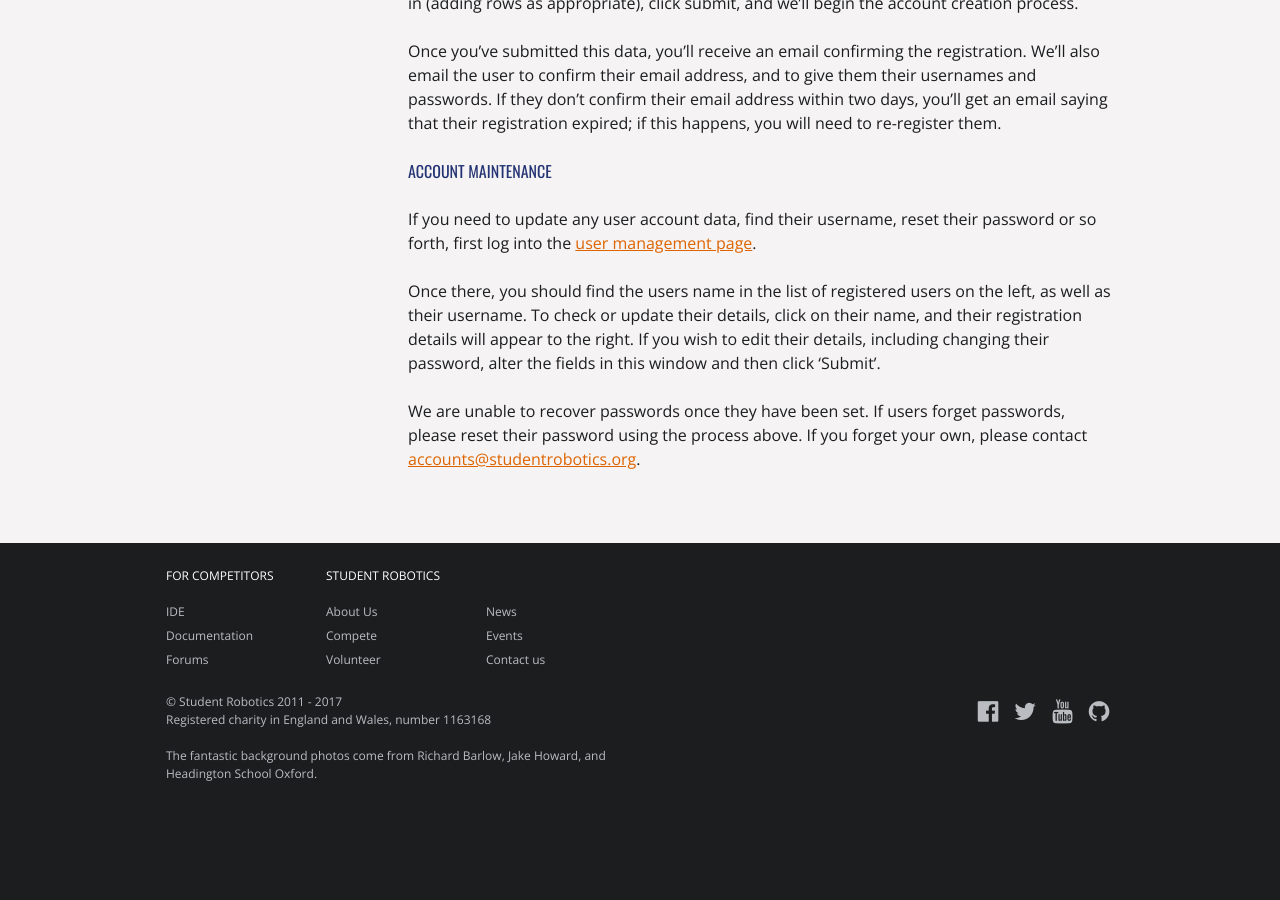
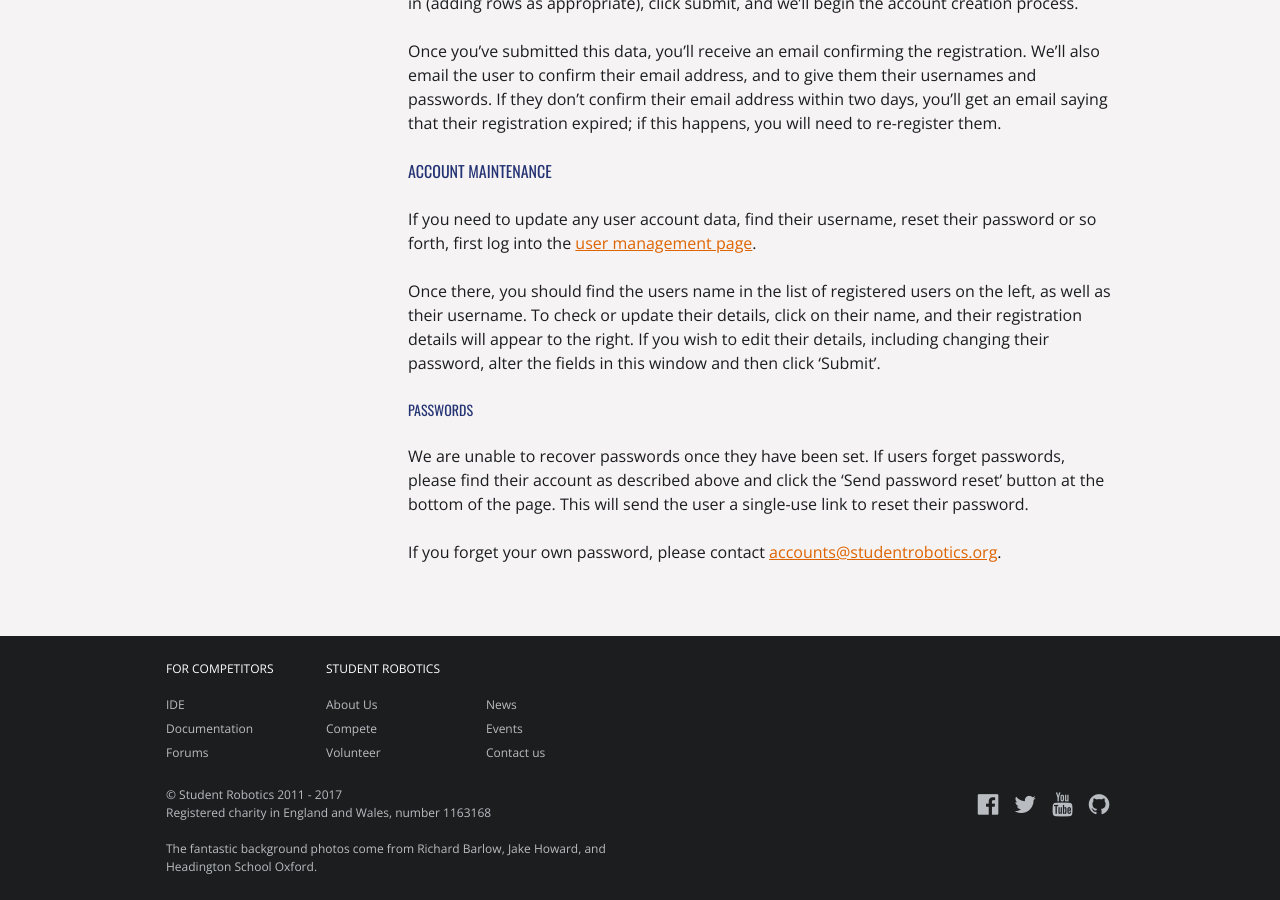
Before and after one commit to srobo/docs, a Jekyll site: the page built from team_admin/user_accounts.md, in a window 1280 px wide and 900 px high, scrolled down 1238 px. Built offline with Jekyll 4.4.1, drawn with Linux system fonts in a browser that asks for light colours; nearby versions of some CDN libraries; comment, search, counter and statistics services are not loaded; before the commit the page ends 2045 px from its top, so only the background shows below that.

Commit message:
Update password reset instructions
This new mechanism has been live for some time now. While it should
be self explanatory, people tend to like docs which are accurate.

Change-Id: Idcb38760135044cf51fadc2c7d9be728055dc919

```diff
--- a/team_admin/user_accounts.md
+++ b/team_admin/user_accounts.md
@@ -70,6 +70,11 @@ click on their name, and their registration details will appear to the right.
 If you wish to edit their details, including changing their password, alter the
 fields in this window and then click 'Submit'.
 
+#### Passwords
+
 We are unable to recover passwords once they have been set. If users
-forget passwords, please reset their password using the process above.
-If you forget your own, please contact <{{ site.emails.accounts }}>.
+forget passwords, please find their account as described above and click the
+'Send password reset' button at the bottom of the page. This will send the user
+a single-use link to reset their password.
+
+If you forget your own password, please contact <{{ site.emails.accounts }}>.
```
